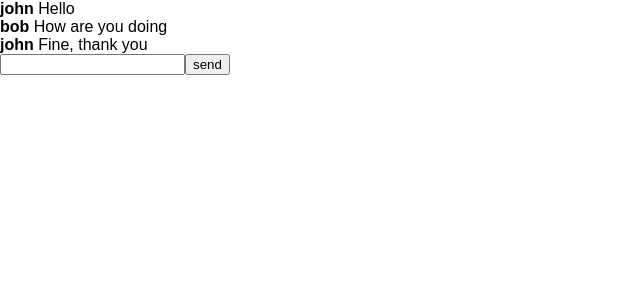
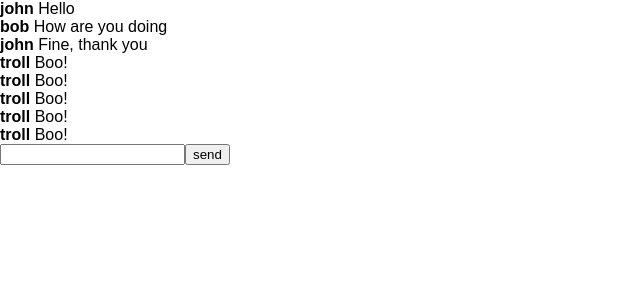
Before and after one commit to jangeroo/react-lonely-chat, a React (Create React App) app: page / in a window 1280 px wide. Shown: the top 300 px of the page, without its empty margins (0-640 px from the left). Built offline with nearby package versions, Linux system fonts and the light colour scheme.

Commit message:
setInterval for testing

```diff
--- a/src/App.js
+++ b/src/App.js
@@ -14,6 +14,8 @@ class App extends Component {
       {name: 'bob', content: 'How are you doing'},
       {name: 'john', content: 'Fine, thank you'}
     ].map(this.addMessage)
+
+    setInterval(this.addMessage, 1000, ({name: 'troll', content: 'Boo!'}))
   }
 
   addMessage = message => {
```
